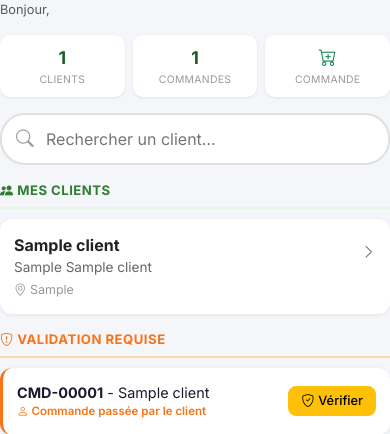
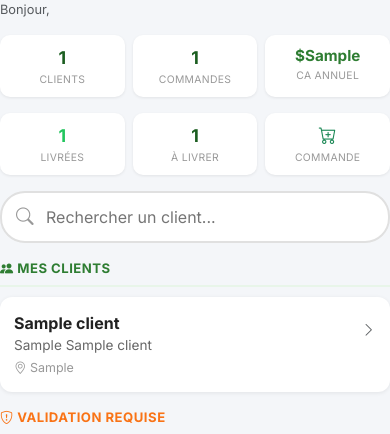
Before and after one commit to maxoumtl33/herbic-crm, a Django app: template templates/accounts/dashboard_vendeur.html in a window 390 px wide. Shown: the top 434 px of the page. Run offline with Django 4.2, Linux system fonts and the light colour scheme; tables that the repository leaves empty hold one stand-in row (values such as "Sample post"); the template is opened without the code that fills it: values that come from a table or form of the project are taken from there, most other values are stand-ins (such as "Sample title", 1, 10 or a date in 2020).

Commit message:
Display annual purchase history + vendor stats on mobile
Client detail (mobile + desktop):
- New "Historique achats" section showing last 3 years
- Per year: nb orders + total HT with green color

Vendor dashboard mobile:
- 6 stat boxes: Clients, Commandes, CA annuel, Livrées, À livrer, + Commande
- CA annuel shown in green

Co-Authored-By: Claude Opus 4.6 (1M context) <noreply@anthropic.com>

```diff
--- a/templates/accounts/dashboard_vendeur.html
+++ b/templates/accounts/dashboard_vendeur.html
@@ -24,8 +24,22 @@
             <div class="stat-box-label">Clients</div>
         </div>
         <div class="stat-box">
-            <div class="stat-box-value">{{ commandes_recentes.count }}</div>
+            <div class="stat-box-value">{{ nb_commandes_annee }}</div>
             <div class="stat-box-label">Commandes</div>
+        </div>
+        <div class="stat-box">
+            <div class="stat-box-value" style="color:var(--herbic-green);font-size:0.95rem;">{{ ca_annuel|prix }}</div>
+            <div class="stat-box-label">CA annuel</div>
+        </div>
+    </div>
+    <div class="stat-grid mb-3">
+        <div class="stat-box">
+            <div class="stat-box-value" style="color:#22c55e;">{{ nb_commandes_livrees }}</div>
+            <div class="stat-box-label">Livrées</div>
+        </div>
+        <div class="stat-box">
+            <div class="stat-box-value">{{ commandes_en_livraison.count }}</div>
+            <div class="stat-box-label">À livrer</div>
         </div>
         <div class="stat-box">
             <a href="{% url 'orders:commande_create' %}" class="text-decoration-none">
```
Also changed, not shown: templates/clients/client_detail.html (+37 -0 lines).
